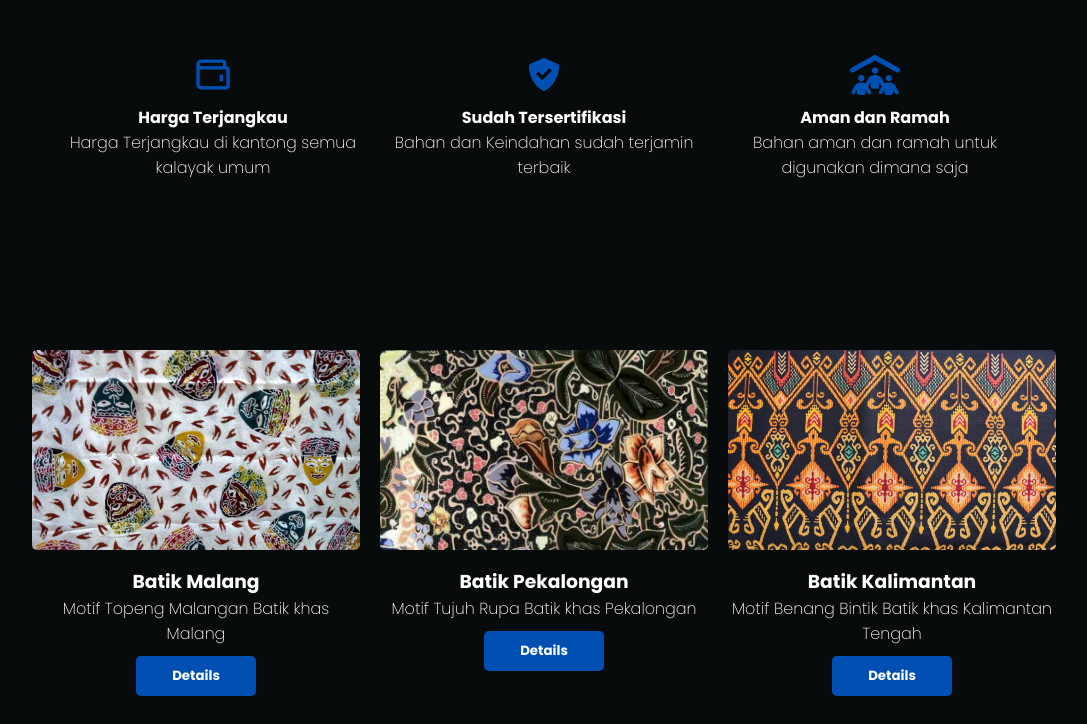
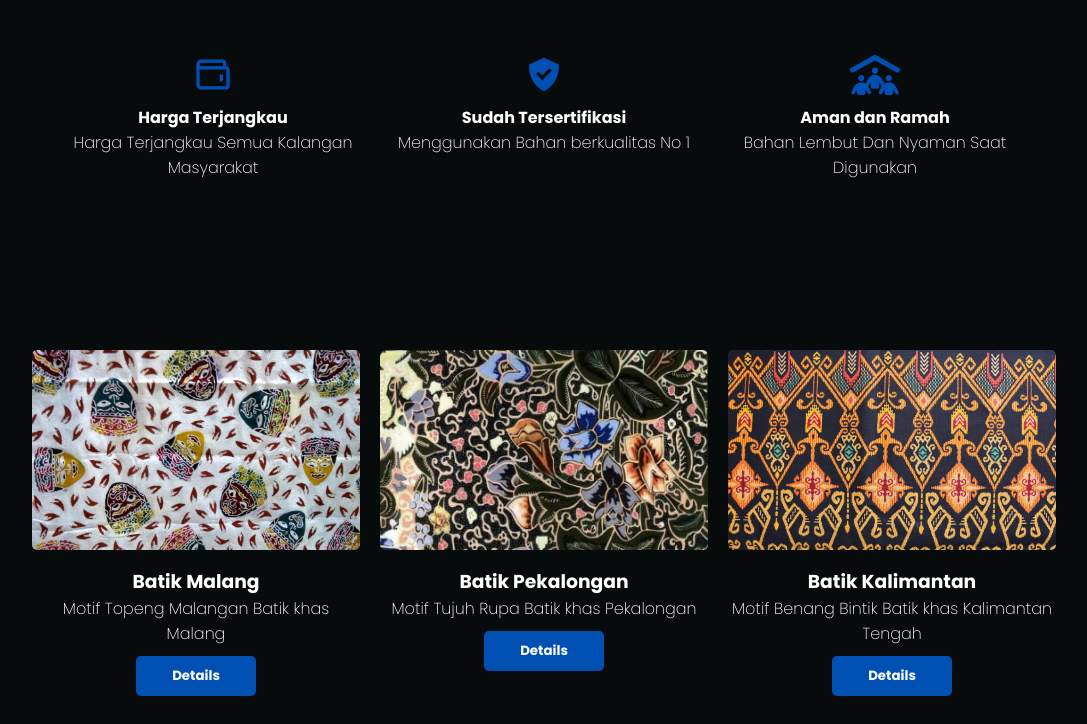
Before and after one commit to davian27/Umkm-Widyagama, a plain HTML site: page index.html in a window 1280 px wide. Shown: the part 900-1624 px from the top of the page, without its empty margins (96-1183 px from the left). Drawn offline with nearby package versions, Linux system fonts and the light colour scheme.

Commit message:
Updated Desc Services

```diff
--- a/index.html
+++ b/index.html
@@ -84,17 +84,17 @@
           <div class="box">
             <i class='bx bx-wallet'></i>
             <h4>Harga Terjangkau</h4>
-            <p>Harga Terjangkau di kantong semua kalayak umum</p>
+            <p>Harga Terjangkau Semua Kalangan Masyarakat</p>
           </div>
           <div class="box">
             <i class='bx bxs-check-shield'></i>
             <h4>Sudah Tersertifikasi</h4>
-            <p>Bahan dan Keindahan sudah terjamin terbaik</p>
+            <p>Menggunakan Bahan berkualitas No 1</p>
           </div>
           <div class="box">
             <i class="fa-solid fa-people-roof"></i>
             <h4>Aman dan Ramah</h4>
-            <p>Bahan aman dan ramah untuk digunakan dimana saja</p>
+            <p>Bahan Lembut Dan Nyaman Saat Digunakan</p>
           </div>
         </div>
       </div>
```
